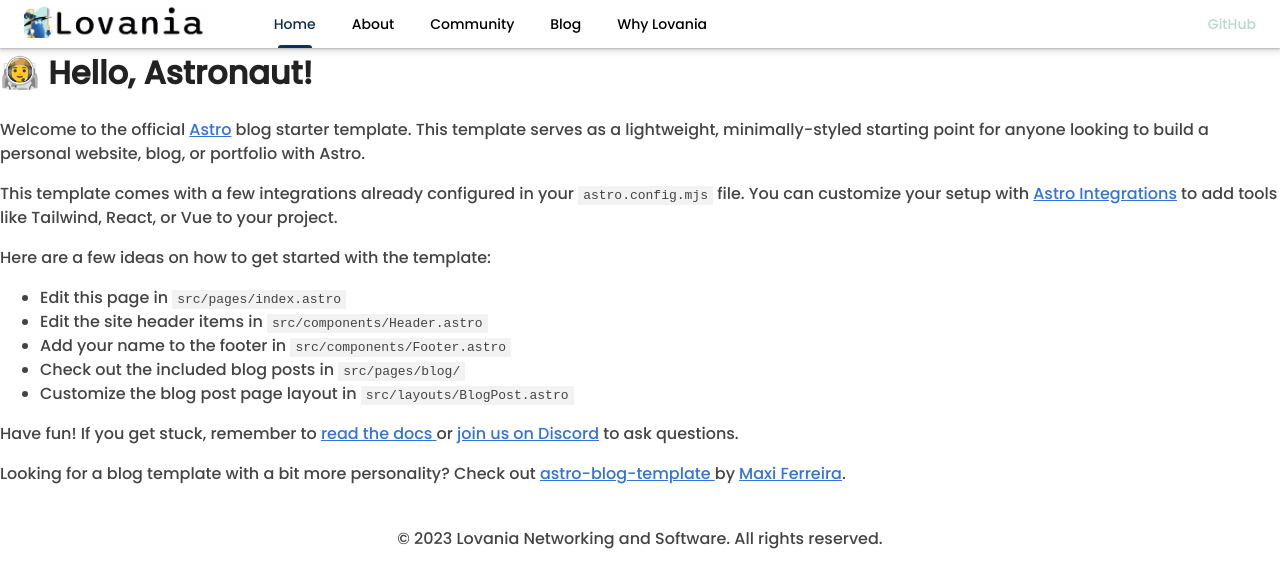
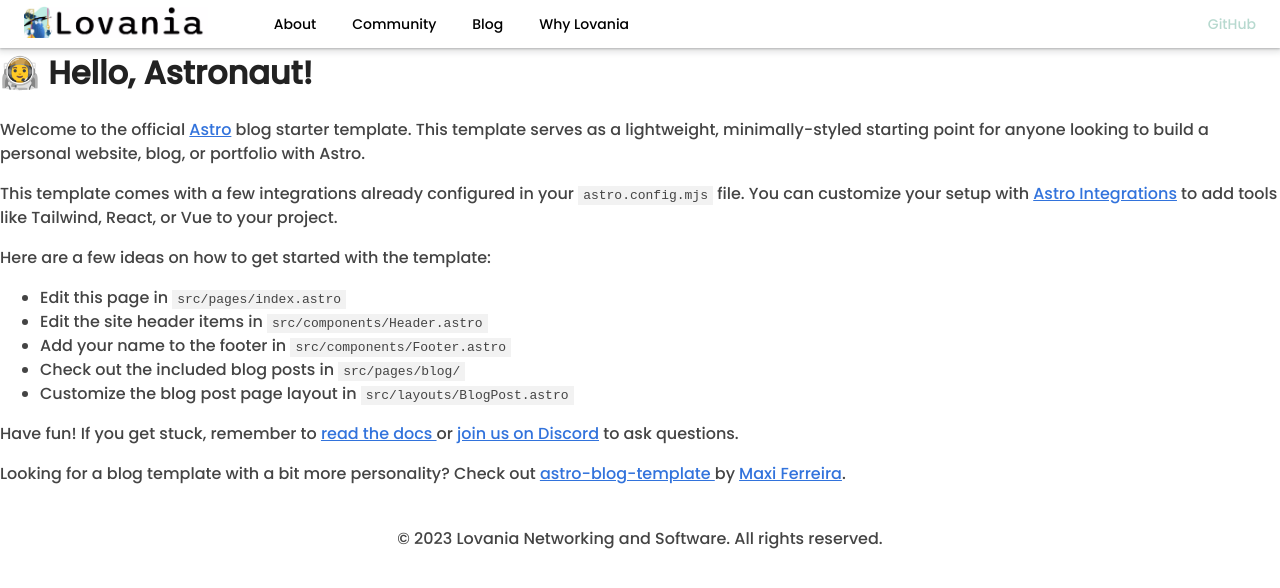
Before and after one commit to Lovania-Networking-and-Software/Website, an Astro site: page / in a window 1280 px wide. Built offline with nearby package versions, Linux system fonts and the light colour scheme; Astro itself is replaced by a stand-in of ours.

Commit message:
First update

```diff
--- a/src/components/Header.astro
+++ b/src/components/Header.astro
@@ -11,7 +11,6 @@
         </div>
         <tabs>
             <nav class="navigation">
-                <tab><a href="/">Home</a></tab>
                 <tab><a href="#">About</a></tab>
                 <tab><a href="#">Community</a></tab>
                 <tab><a href="#">Blog</a></tab>
```
